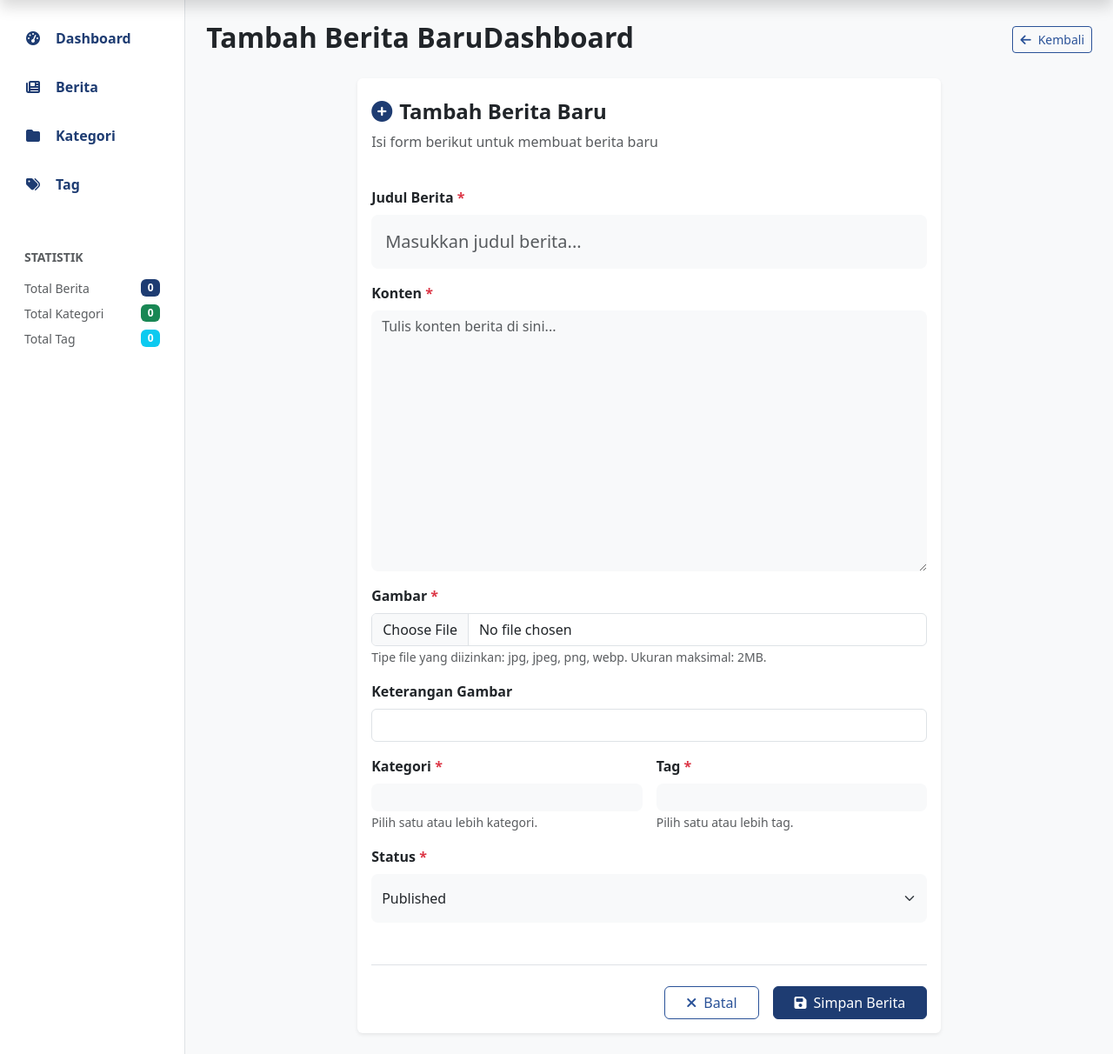
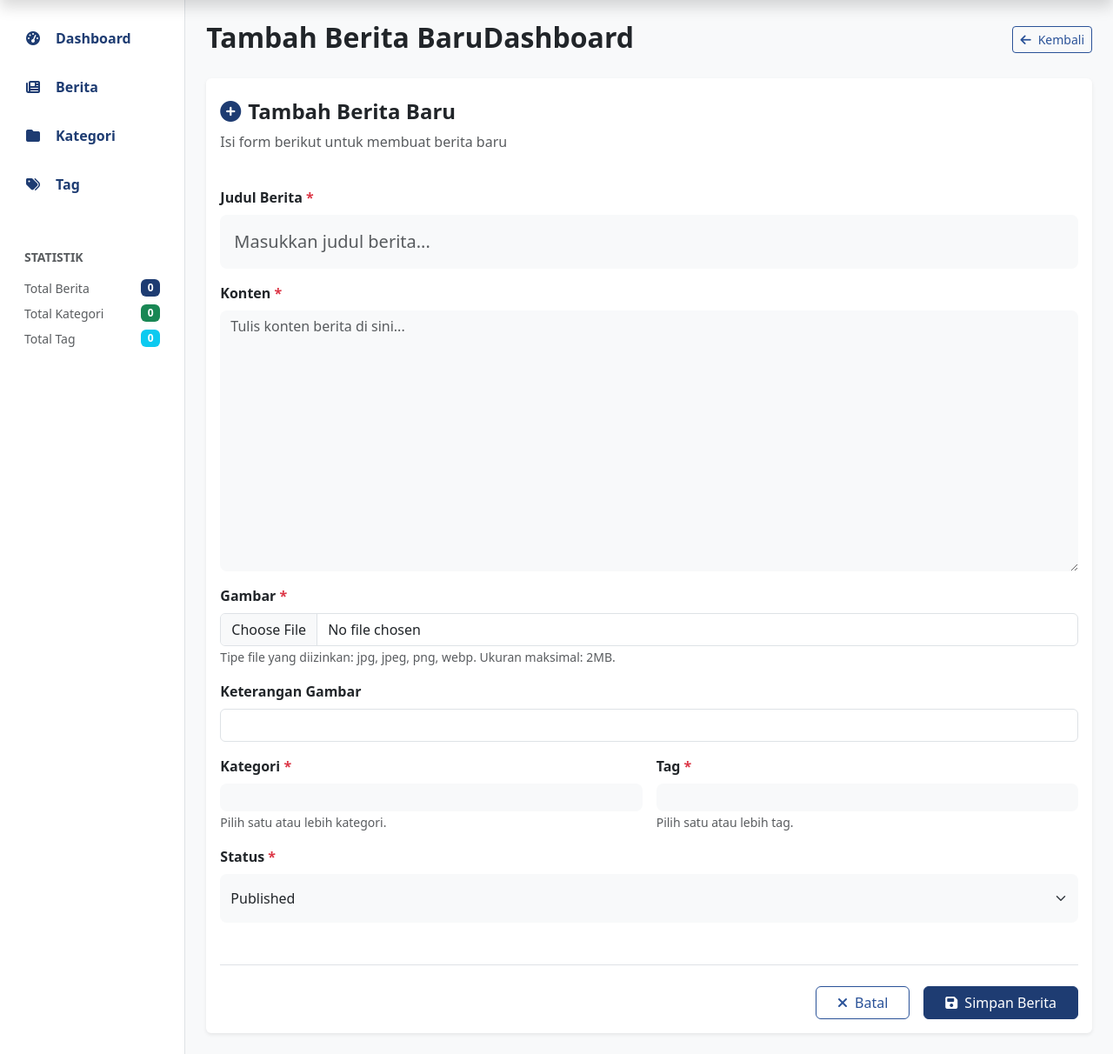
Before and after one commit to kalamangna/humas-sinjai, a CodeIgniter 4 app: the page made by app/Views/Admin/Posts/new.php in a window 1280 px wide. Shown: the part 58-1270 px from the top of the page at 87% size. Run offline with PHP 8.4 and a stand-in for CodeIgniter, Linux system fonts and the light colour scheme; the template is opened without the code that fills it, so the values that code supplies are empty; some libraries are stand-ins or nearby versions.

Commit message:
change form width in posts

```diff
--- a/app/Views/Admin/Posts/edit.php
+++ b/app/Views/Admin/Posts/edit.php
@@ -11,7 +11,7 @@
 <?= $this->section('content') ?>
 
 <div class="row justify-content-center">
-    <div class="col-lg-8">
+    <div class="col-lg-12">
         <div class="card border-0 shadow-sm">
             <div class="card-header bg-transparent border-bottom-0 py-4">
                 <h4 class="fw-bold text-dark mb-0">
--- a/app/Views/Admin/Posts/new.php
+++ b/app/Views/Admin/Posts/new.php
@@ -11,7 +11,7 @@
 <?= $this->section('content') ?>
 
 <div class="row justify-content-center">
-    <div class="col-lg-8">
+    <div class="col-lg-12">
         <div class="card border-0 shadow-sm">
             <div class="card-header bg-transparent border-bottom-0 py-4">
                 <h4 class="fw-bold text-dark mb-0">
```
